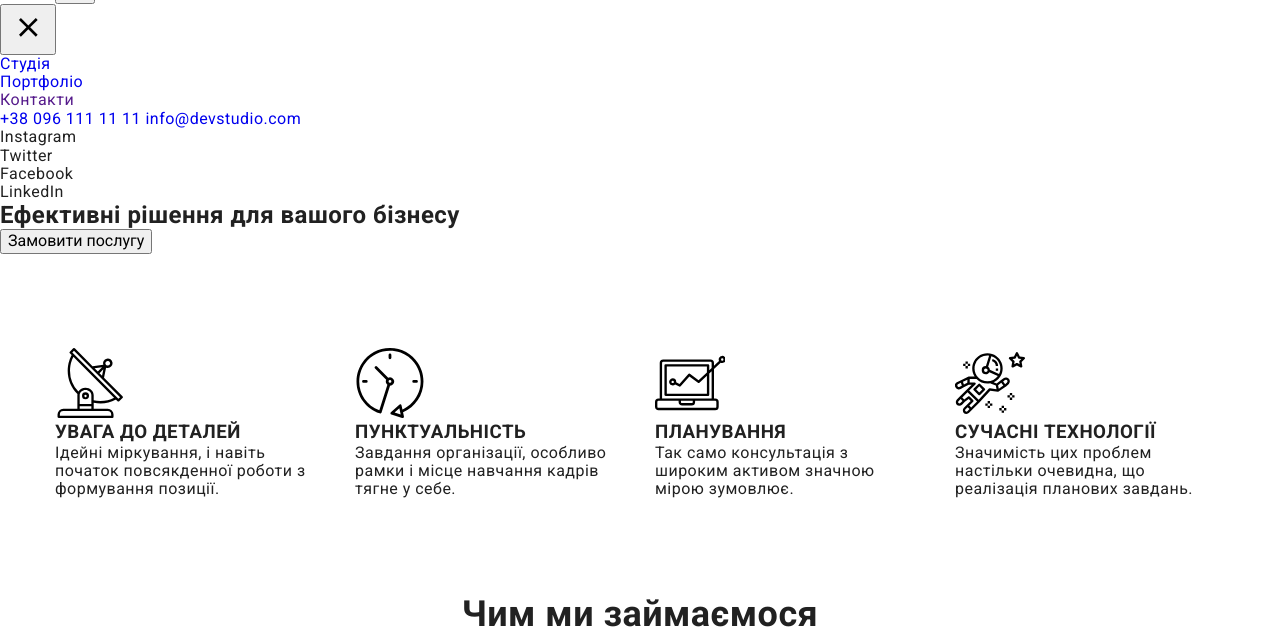
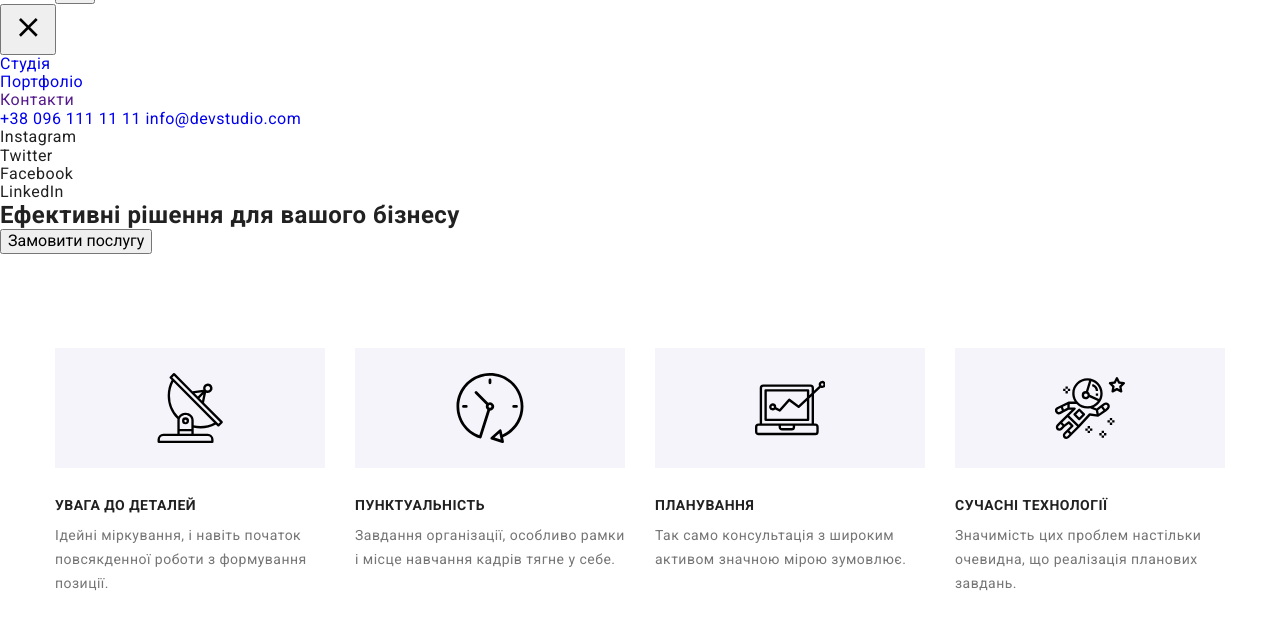
Before and after one commit to P1ST-0N/new-project-08, a website: page index.html in a window 1280 px wide. Shown: the part 147-780 px from the top of the page. Drawn offline with nearby package versions, Linux system fonts and the light colour scheme.

Commit message:
add features scss

```diff
--- a/scss/layout/_features.scss
+++ b/scss/layout/_features.scss
@@ -33,3 +33,49 @@
         width: 270px;
     }
 }
+
+.features-list__icon-fon {
+    display: flex;
+    height: 120px;
+    align-items: center;
+    justify-content: center;
+    flex-direction: column;
+    margin-bottom: 30px;
+
+    background-color: var(--team-background-color);
+
+    @media screen and (min-width: 480px) {
+        width: 450px;
+    }
+    @media screen and (min-width: 768px) {
+        width: 354px;
+    }
+    @media screen and (min-width: 1200px) {
+        width: 270px;
+    }
+}
+
+.features-list__icon {
+    align-items: center;
+}
+
+.features-list__title {
+    margin-bottom: 10px;
+
+    font-weight: 700;
+    font-size: 14px;
+    line-height: 1.14;
+    text-transform: uppercase;
+    text-align: center;
+
+    @media screen and (min-width: 768px) {
+        text-align: left;
+    }
+}
+
+.features-list__text {
+    font-size: 14px;
+    line-height: 1.71;
+
+    color: var(--secondary-text-color);
+}
```
Also changed, not shown: css/main.css, css/main.min.css, 2 other files.
